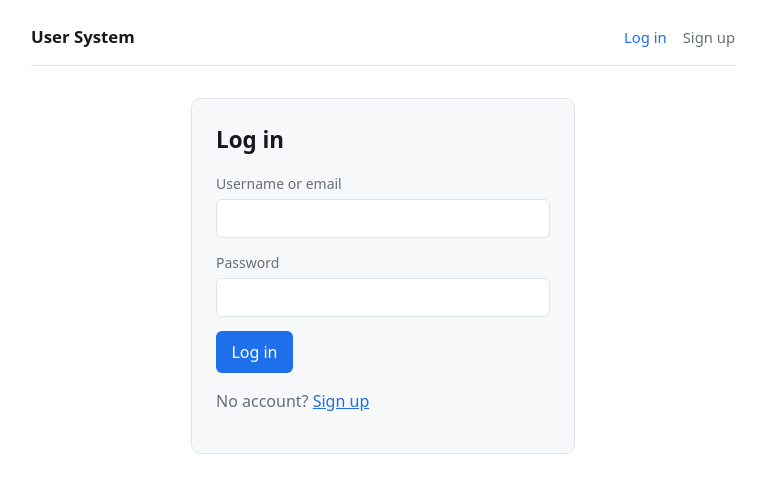
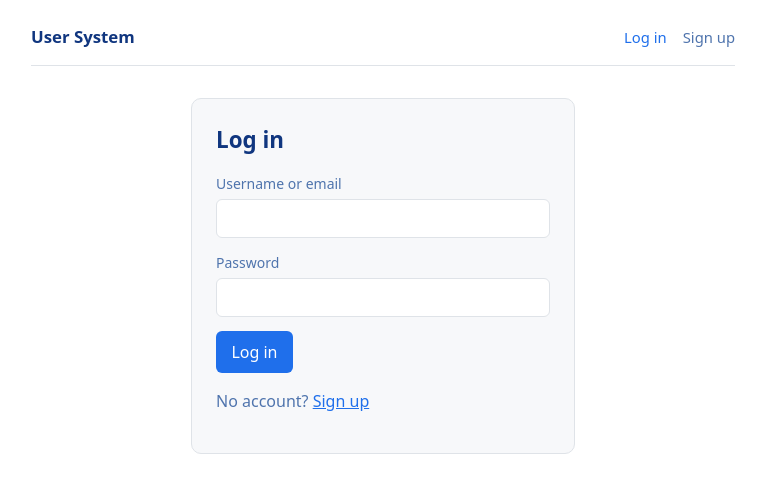
Before and after one commit to abc000cool/testingwork, a React (Vite) app in the folder web/: page /login in a window 1280 px wide. Shown: the top 492 px of the page, without its empty margins (257-1023 px from the left). Built offline with nearby package versions, Linux system fonts and the light colour scheme; no server answers.

Commit message:
[switchboard] session=6928cacb-c070-4215-9956-4e66603c00ef Edit: web/src/styles.css

```diff
--- a/web/src/styles.css
+++ b/web/src/styles.css
@@ -4,11 +4,16 @@
   --bg: #ffffff;
   --panel: #f7f8fa;
   --border: #dfe3e8;
-  --text: #16191d;
-  --muted: #666e78;
+
+  /* Every text colour is a blue. Shades stay distinct so status text is still
+     separable from body copy — hue no longer carries that signal. */
+  --text: #10367f;
+  --muted: #4f74ad;
   --accent: #1f6feb;
-  --error: #b42318;
-  --ok: #067647;
+  --error: #0b2f9c;
+  --ok: #2a86d6;
+  /* Text on the filled blue button — pale, but still in the blue family. */
+  --on-accent: #eaf3ff;
 }
 
 @media (prefers-color-scheme: dark) {
@@ -16,11 +21,13 @@
     --bg: #0d1117;
     --panel: #161b22;
     --border: #2a313c;
-    --text: #e6edf3;
-    --muted: #8b949e;
+
+    --text: #cfe3ff;
+    --muted: #7ea6da;
     --accent: #58a6ff;
-    --error: #ff7b72;
-    --ok: #3fb950;
+    --error: #9dc4ff;
+    --ok: #6fd0f5;
+    --on-accent: #061426;
   }
 }
 
```
